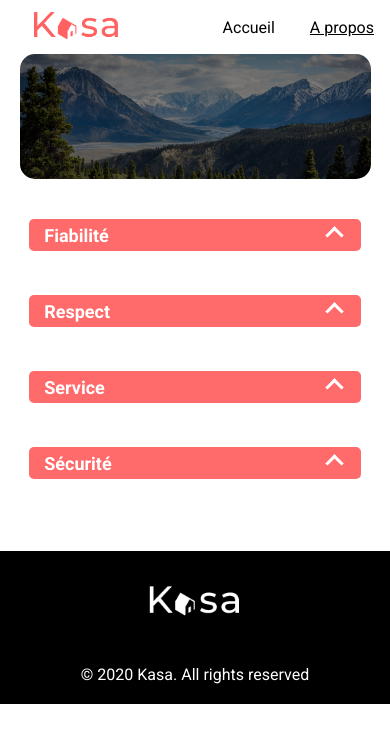
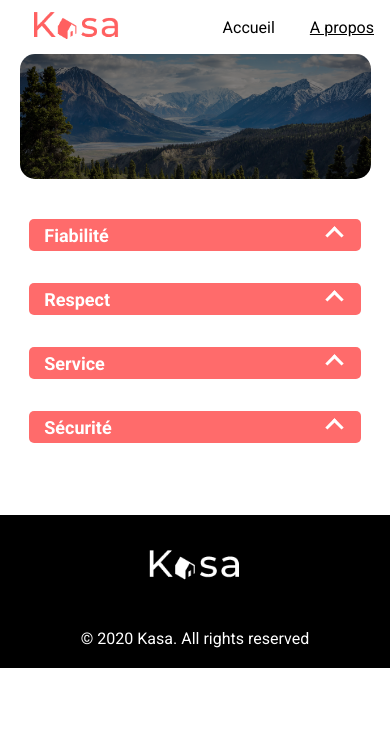
Before and after one commit to Akoji-0/Kasa, a React (Vite) app: page /About in a window 390 px wide. Shown: the top 742 px of the page. Built offline with nearby package versions, Linux system fonts and the light colour scheme.

Commit message:
projet fini

```diff
--- a/src/style/style.css
+++ b/src/style/style.css
@@ -154,13 +154,11 @@ p {
 @media (max-width: 768px) {
   .About-dropdown {
     width: 70%;
-    gap: 13px;
   }
 }
 @media (max-width: 480px) {
   .About-dropdown {
     width: 85%;
-    gap: 12px;
   }
 }
 
--- a/src/style/style.scss
+++ b/src/style/style.scss
@@ -164,12 +164,10 @@ p {
 
   @media (max-width: 768px) {
     width: 70%;
-    gap: 13px;
   }
 
   @media (max-width: 480px) {
     width: 85%;
-    gap: 12px;
   }
 }
 
```
Also changed, not shown: 1 other file (tests, documents, lock files or other folders).
